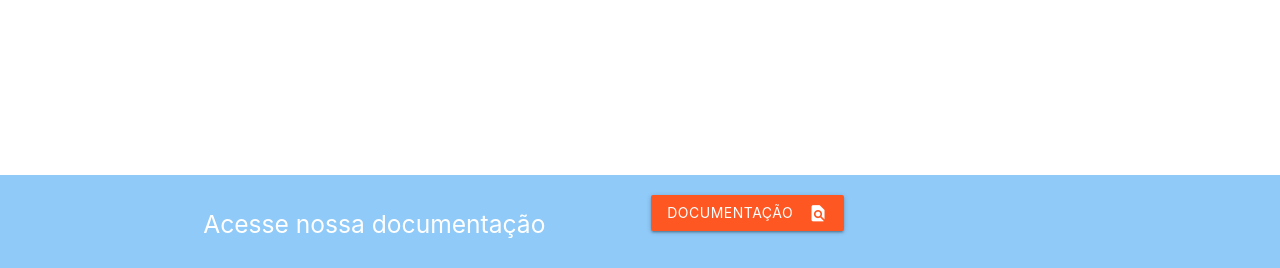
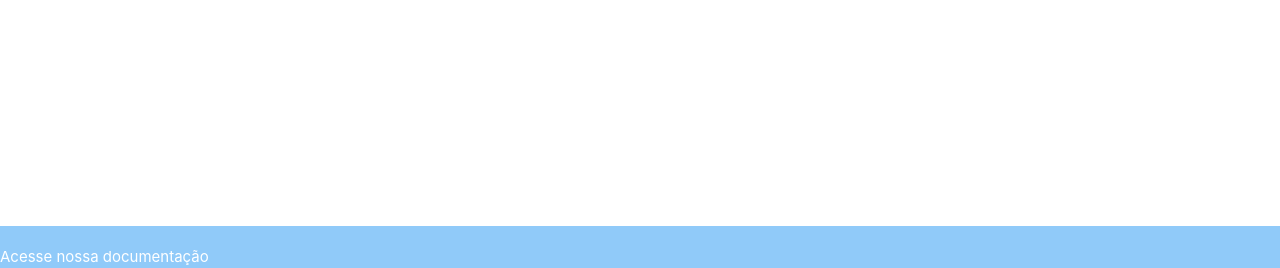
Before and after one commit to igorjsoares/apitutorial, a PHP site: page / in a window 1280 px wide. Shown: the part 532-800 px from the top of the page. Run offline with PHP 8.4, Linux system fonts and the light colour scheme.

Commit message:
Alteração footer 17

```diff
--- a/index.php
+++ b/index.php
@@ -67,16 +67,8 @@
         </div>
 </main>
         <footer class="page-footer blue lighten-3">
-          <div class="container">
-            <div class="row">
-                <div class="col s6 valign-wrapper">
-                    <h5 style="text-align: right;" class="white-text">Acesse nossa documentação</h5>
-                </div>
-                <div class="col s6 valign-wrapper">
-                    <a class="waves-effect deep-orange btn">DOCUMENTAÇÃO<i class="material-icons right">find_in_page</i></a>
-                </div>
-            </div>
-          </div>
+        Acesse nossa documentação
+
         </footer>
 
 
```
